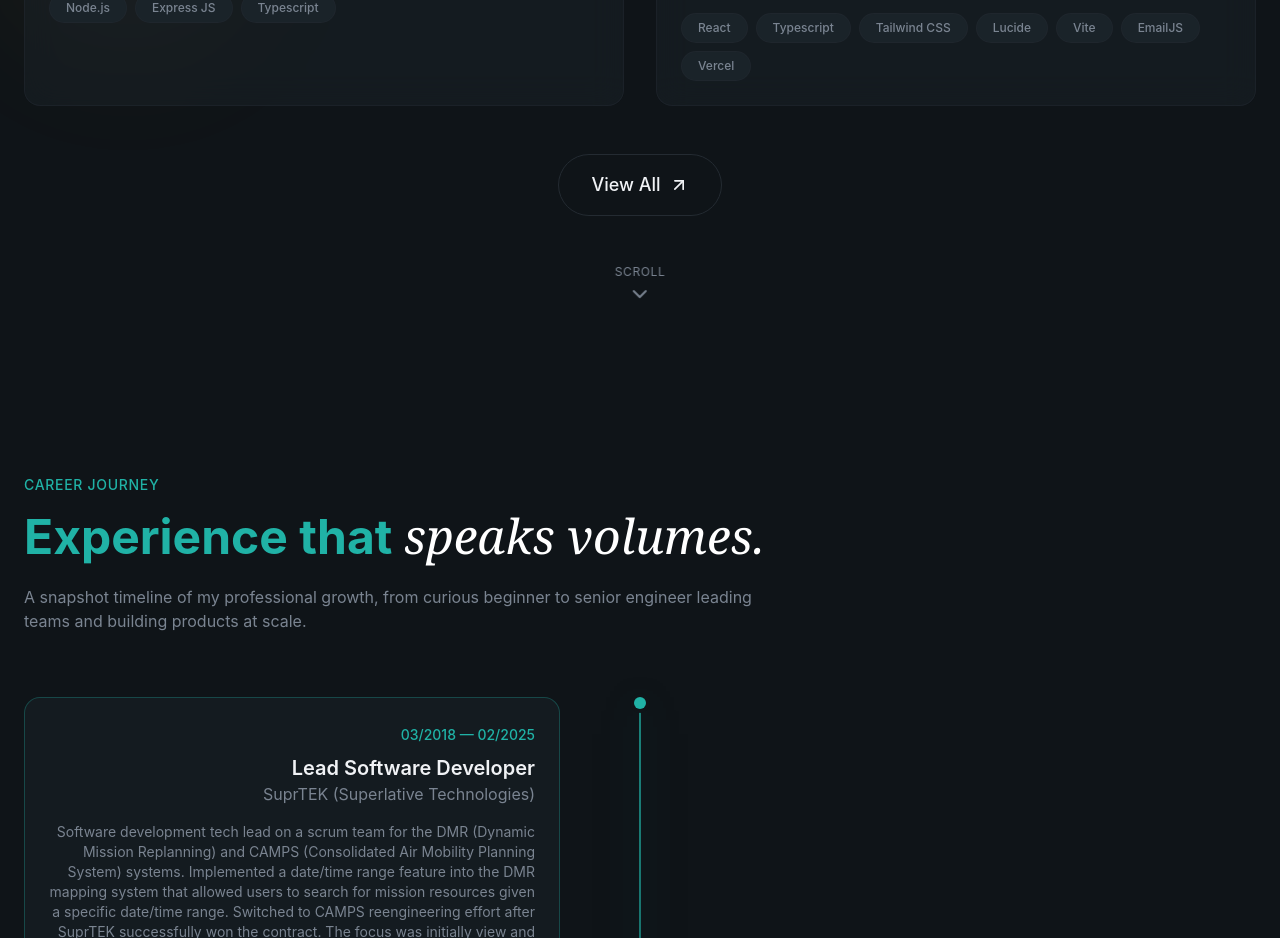
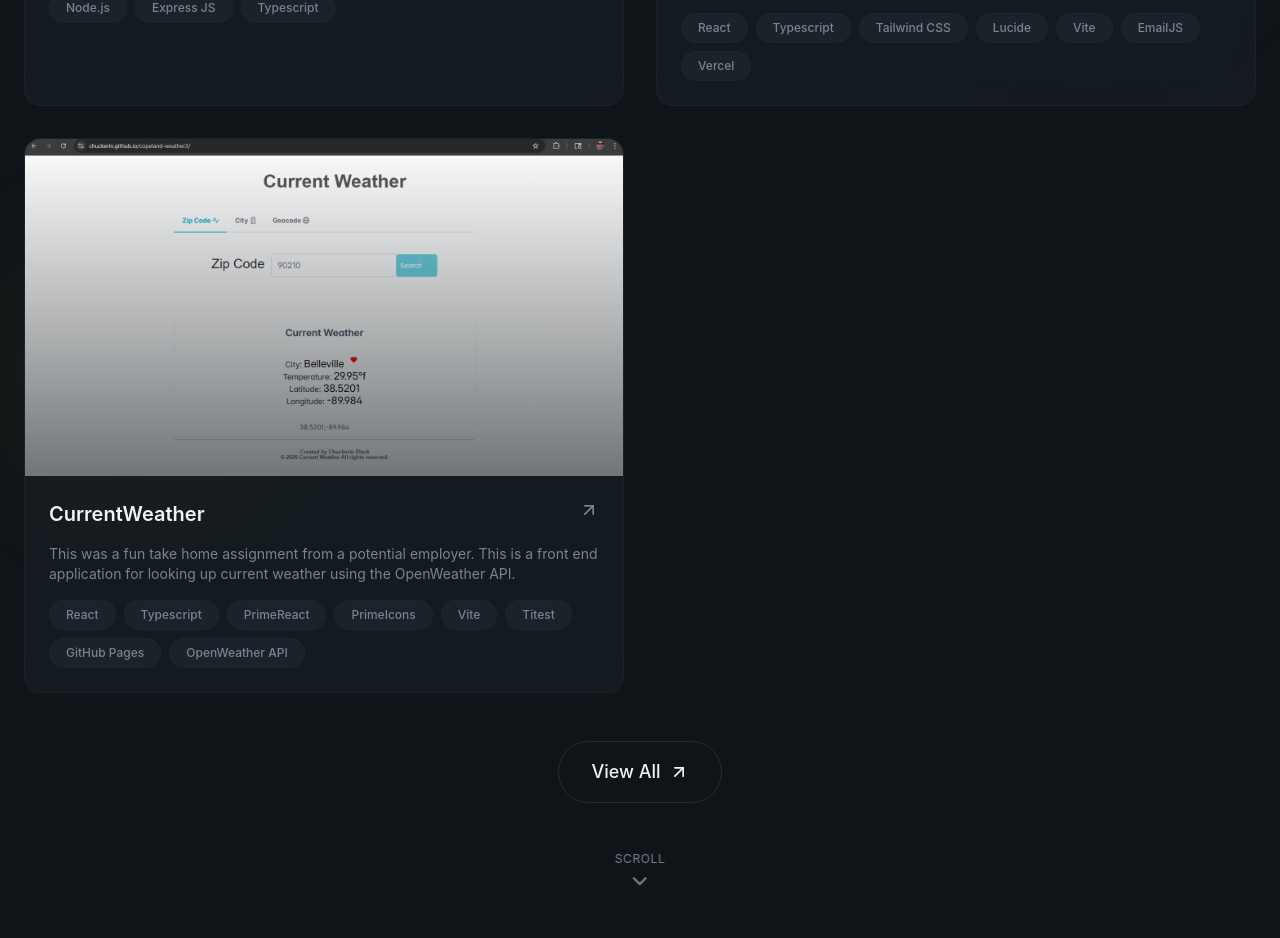
Before and after one commit to chuckerin/personal-portfolio, a React (Vite) app: page / in a window 1280 px wide. Shown: the part 2752-3690 px from the top of the page. Built offline with nearby package versions, Linux system fonts and the light colour scheme.

Commit message:
added another featured project

```diff
--- a/src/data/projects.ts
+++ b/src/data/projects.ts
@@ -25,4 +25,22 @@ export const projects = [
     link: 'https://personal-portfolio-plum-theta-18.vercel.app/',
     github: 'https://personal-portfolio-plum-theta-18.vercel.app/',
   },
+  {
+    title: 'CurrentWeather',
+    description:
+      'This was a fun take home assignment from a potential employer. This is a front end application for looking up current weather using the OpenWeather API.',
+    image: '/projects/project7.png',
+    tags: [
+      'React',
+      'Typescript',
+      'PrimeReact',
+      'PrimeIcons',
+      'Vite',
+      'Titest',
+      'GitHub Pages',
+      `OpenWeather API`,
+    ],
+    link: 'https://chuckerin.github.io/copeland-weather3/',
+    github: 'https://github.com/chuckerin/copeland-weather3',
+  },
 ];
```
Also changed, not shown: public/projects/project7.png (added).
